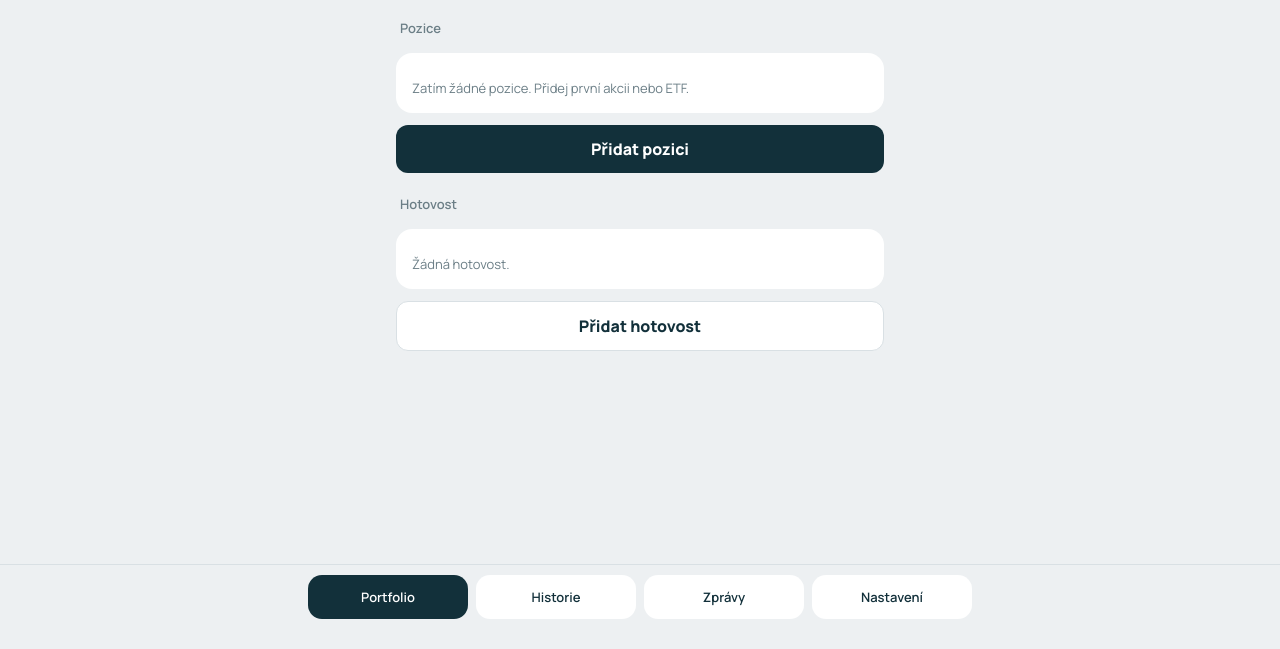
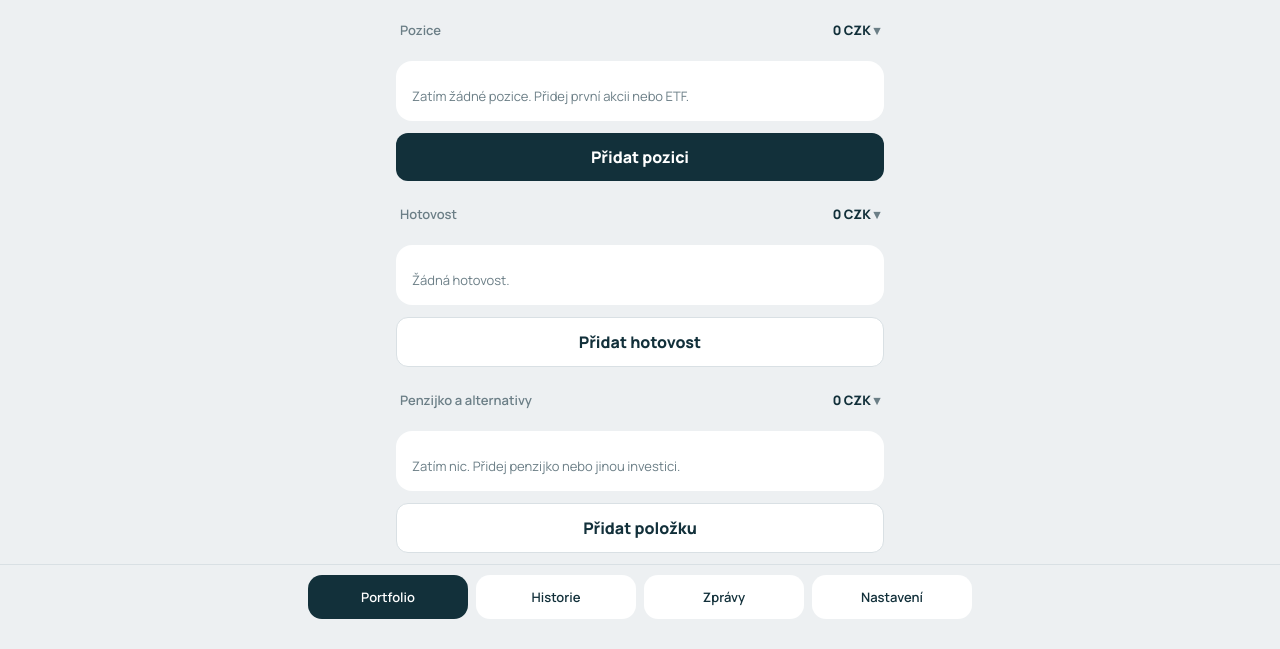
Before and after one commit to jarinniraj/Finance, a plain HTML site: page index.html in a window 1280 px wide. Both pictures are taken after a click on the button "Obnovit". Shown: the part 171-820 px from the top of the page. Drawn offline with Linux system fonts and the light colour scheme.

Commit message:
Add files via upload

```diff
--- a/index.html
+++ b/index.html
@@ -51,6 +51,7 @@ h2{font-size:13px;font-weight:600;color:var(--mute);margin:22px 4px 0}
 .seg{display:flex;gap:6px;margin:14px 0}.seg button{flex:1;padding:9px 0;border-radius:10px;border:0;background:var(--card);font-weight:600;cursor:pointer}.seg button.on{background:var(--acc);color:var(--on)}
 .demo{background:#E0A526;color:#12303A;font-weight:800;font-size:12px;text-align:center;padding:6px;border-radius:8px;margin-bottom:8px}
 #ch{width:100%;height:auto;touch-action:none;display:block}
+.sh{display:flex;justify-content:space-between;align-items:center;width:100%;background:none;border:0;padding:6px 4px;margin-top:18px;color:var(--mute);font-size:13px;font-weight:600;cursor:pointer}.sh b{color:var(--ink);font-weight:700}
 </style>
 </head>
 <body>
@@ -87,10 +88,10 @@ async function refresh(){
   if(loading)return;HC={};loading=true;err='';render();
   const syms=[...new Set(S.h.map(x=>x.t))];
   await Promise.all(syms.map(async s=>{try{P[s]=await quote(s)}catch(e){err='Některé ceny se nepodařilo obnovit.'}}));
-  const curs=new Set([...S.h.map(x=>P[x.t]?.cur),...S.cash.map(c=>c.c)].filter(c=>c&&c!==S.base));
+  const curs=new Set([...S.h.map(x=>P[x.t]?.cur),...S.cash.map(c=>c.c),...(S.alt||[]).map(c=>c.c)].filter(c=>c&&c!==S.base));
   await Promise.all([...curs].map(async c=>{try{FX[c]=(await quote(c+S.base+'=X')).p}catch{err='Některé kurzy se nepodařilo obnovit.'}}));
   ts=Date.now();sv('px',P);sv('fx',FX);sv('ts',ts);
-  {const c=calc();if(!err&&c.pos.every(p=>!p.no&&(p.cur===S.base||FX[p.cur]))&&S.cash.every(x=>x.c===S.base||FX[x.c]))rec(c.tot);if(tab===1)H=hist(hr)}
+  {const c=calc();if(!err&&c.pos.every(p=>!p.no&&(p.cur===S.base||FX[p.cur]))&&S.cash.concat(S.alt||[]).every(x=>x.c===S.base||FX[x.c]))rec(c.tot);if(tab===1)H=hist(hr)}
   loading=false;render();
 }
 const rate=c=>c===S.base?1:(FX[c]??0);
@@ -98,7 +99,8 @@ function calc(){
   let tot=0,day=0;const pos=S.h.map(x=>{const q=P[x.t];if(!q)return{...x,val:0,no:1};
     const v=x.q*q.p*rate(q.cur),d=x.q*(q.p-q.pc)*rate(q.cur);tot+=v;day+=d;return{...x,...q,val:v,d,pct:q.pc?(q.p/q.pc-1)*100:0}});
   const cash=S.cash.map(c=>({...c,val:c.a*rate(c.c)}));const ct=cash.reduce((a,c)=>a+c.val,0);
-  return{pos,cash,ct,tot:tot+ct,day,inv:tot};
+  const alt=(S.alt||[]).map(x=>({...x,val:x.a*rate(x.c)}));const at=alt.reduce((a,x)=>a+x.val,0);
+  return{pos,cash,alt,ct,at,tot:tot+ct+at,day,inv:tot};
 }
 function render(){
   [0,1,2,3].forEach(i=>$('#n'+i).classList.toggle('on',tab===i));
@@ -106,7 +108,7 @@ function render(){
 }
 function vP(){
   const c=calc();const prev=c.tot-c.day;const pct=prev?c.day/prev*100:0;const cl=c.day>=0?'up':'dn';
-  const parts=[...c.pos.filter(p=>p.val).map(p=>[p.t,p.val]),...(c.ct?[['Hotovost',c.ct]]:[])];
+  const parts=[...c.pos.filter(p=>p.val).map(p=>[p.t,p.val]),...(c.ct?[['Hotovost',c.ct]]:[]),...c.alt.filter(x=>x.val).map(x=>[x.n,x.val])];
   const bar=parts.map((p,i)=>`<div style="width:${p[1]/c.tot*100}%;background:${COL[i%7]}"></div>`).join('');
   const lg=parts.map((p,i)=>`<span><i style="background:${COL[i%7]}"></i>${esc(p[0])} ${fmt(p[1]/c.tot*100)} %</span>`).join('');
   return `<div class="top"><span>${loading?'Aktualizuji…':ts?'Aktualizováno '+new Date(ts).toLocaleTimeString('cs-CZ',{hour:'2-digit',minute:'2-digit'}):'Ceny zatím nenačteny'}</span><span><button onclick="setDemo(!demo)">${demo?'Ukončit demo':'Demo'}</button><button onclick="refresh()">Obnovit</button></span></div>
@@ -114,13 +116,15 @@ function vP(){
   <div class="chg ${cl}">${c.day>=0?'+':''}${money(c.day)} (${c.day>=0?'+':''}${fmt(pct,2)} %) dnes</div></div>
   ${c.tot?`<div class="bar">${bar}</div><div class="legend">${lg}</div>`:''}
   ${err?`<p class="msg err">${err}</p>`:''}
-  <h2>Pozice</h2>
+  ${sec('pos','Pozice',money(c.inv))}<div ${FO.pos?'hidden':''}>
   <div class="list">${c.pos.map((p,i)=>`<button class="row" onclick="editH(${i})"><div class="l"><b>${esc(p.t)}</b><span>${p.no?'cena nenačtena':esc(p.name)+' · '+fmtq(p.q)+' ks × '+fmt(p.p,2)+' '+p.cur}</span></div>
   <div class="r"><b>${money(p.val)}</b>${p.no?'':`<span class="${p.pct>=0?'up':'dn'}">${p.pct>=0?'+':''}${fmt(p.pct,2)} %</span>`}</div></button>`).join('')||'<p class="msg" style="padding:16px">Zatím žádné pozice. Přidej první akcii nebo ETF.</p>'}</div>
   ${demo?'':`<button class="btn" onclick="editH(-1)">Přidat pozici</button>`}
-  <h2>Hotovost</h2>
+  </div>${sec('cash','Hotovost',money(c.ct))}<div ${FO.cash?'hidden':''}>
   <div class="list">${c.cash.map((x,i)=>`<button class="row" onclick="editC(${i})"><div class="l"><b>${esc(x.c)}</b></div><div class="r"><b>${money(x.val)}</b>${x.c!==S.base?`<span>${fmt(x.a,2)} ${esc(x.c)}</span>`:''}</div></button>`).join('')||'<p class="msg" style="padding:16px">Žádná hotovost.</p>'}</div>
-  ${demo?'':`<button class="btn g" onclick="editC(-1)">Přidat hotovost</button>`}`;
+  ${demo?'':`<button class="btn g" onclick="editC(-1)">Přidat hotovost</button>`}</div>${sec('alt','Penzijko a alternativy',money(c.at))}<div ${FO.alt?'hidden':''}>
+  <div class="list">${c.alt.map((x,i)=>`<button class="row" onclick="editA(${i})"><div class="l"><b>${esc(x.n)}</b><span>${esc(x.t||'Jiné')}${x.u?' · aktualizováno '+new Date(x.u).toLocaleDateString('cs-CZ',{day:'numeric',month:'numeric'}):''}</span></div><div class="r"><b>${money(x.val)}</b>${x.c!==S.base?`<span>${fmt(x.a,2)} ${esc(x.c)}</span>`:''}</div></button>`).join('')||'<p class="msg" style="padding:16px">Zatím nic. Přidej penzijko nebo jinou investici.</p>'}</div>
+  ${demo?'':`<button class="btn g" onclick="editA(-1)">Přidat položku</button>`}</div>`;
 }
 function sheet(h){$('#sheet').innerHTML=h?`<div class="sheet" onclick="if(event.target===this)sheet()"><div>${h}</div></div>`:''}
 function editH(i){if(demo)return;const x=S.h[i]||{t:'',q:''};sheet(`<b>${i<0?'Nová pozice':esc(x.t)}</b><div class="f">
@@ -136,6 +140,19 @@ function saveC(i){const c=$('#c').value.trim().toUpperCase(),a=num($('#a').value
   if(i<0)S.cash.push({c,a});else S.cash[i]={c,a};sv('pf',S);sheet();refresh()}
 function delC(i){S.cash.splice(i,1);sv('pf',S);HC={};sheet();render()}
 
+let FO=ld('fold',{});
+function tog(k){FO[k]=!FO[k];sv('fold',FO);render()}
+const sec=(k,t,v)=>`<button class="sh" onclick="tog('${k}')"><span>${t}</span><span><b>${v}</b> ${FO[k]?'▸':'▾'}</span></button>`;
+const TY=['Penzijko','Alternativní','Jiné'];
+function editA(i){if(demo)return;const x=(S.alt||[])[i]||{n:'',t:'Penzijko',a:'',c:S.base};
+  sheet(`<b>${i<0?'Nová položka':esc(x.n)}</b><div class="f"><label>Název (např. Penzijko Conseq, zlato, nemovitostní fond)</label><input id="an" value="${esc(x.n)}">
+<label>Typ</label><select id="at">${TY.map(t=>`<option ${t===x.t?'selected':''}>${t}</option>`).join('')}</select>
+<label>Aktuální hodnota (aktualizuj ručně)</label><input id="aa" type="text" inputmode="decimal" value="${x.a}" placeholder="např. 184500,50">
+<label>Měna</label><input id="ac" value="${esc(x.c)}" autocapitalize="characters"></div>
+<button class="btn" onclick="saveA(${i})">Uložit</button>${i>=0?`<button class="btn g" onclick="delA(${i})">Smazat</button>`:''}`)}
+function saveA(i){const n=$('#an').value.trim(),t=$('#at').value,a=num($('#aa').value),c=$('#ac').value.trim().toUpperCase();if(!n||isNaN(a)||!c)return;
+  S.alt=S.alt||[];const o={n,t,a,c,u:Date.now()};if(i<0)S.alt.push(o);else S.alt[i]=o;sv('pf',S);sheet();refresh()}
+function delA(i){S.alt.splice(i,1);sv('pf',S);HC={};sheet();render()}
 function md(t){
   let h=esc(t).replace(/\*\*(.+?)\*\*/g,'<b>$1</b>').replace(/^#{1,3} (.+)$/gm,'<h3>$1</h3>').replace(/^[-•] (.+)$/gm,'<li>$1</li>');
   h=h.replace(/(<li>.*<\/li>\n?)+/g,m=>'<ul>'+m+'</ul>');return h.replace(/\n{2,}/g,'<br>').replace(/\n/g,' ');
@@ -179,14 +196,14 @@ function vS0(){
   <button class="btn g" onclick="imp()">Obnovit ze zálohy</button>
   <p class="msg">Ceny jsou z Yahoo Finance a mohou být zpožděné. Data portfolia zůstávají jen v prohlížeči tvého telefonu.</p>`;
 }
-async function exp(){try{await navigator.clipboard.writeText(JSON.stringify({h:S.h,cash:S.cash,base:S.base,snaps:snaps()}));alert('Záloha je ve schránce.')}catch{prompt('Zkopíruj:',JSON.stringify({h:S.h,cash:S.cash,base:S.base,snaps:snaps()}))}}
+async function exp(){try{await navigator.clipboard.writeText(JSON.stringify({h:S.h,cash:S.cash,base:S.base,alt:S.alt||[],snaps:snaps()}));alert('Záloha je ve schránce.')}catch{prompt('Zkopíruj:',JSON.stringify({h:S.h,cash:S.cash,base:S.base,alt:S.alt||[],snaps:snaps()}))}}
 function imp(){if(demo)return;const t=prompt('Vlož zálohu:');if(!t)return;try{const o=JSON.parse(t),sn=o.snaps;delete o.snaps;S={...S,...o};sv('pf',S);if(sn)sv('snaps_'+S.base,sn);refresh()}catch{alert('Neplatná záloha.')}}
 
 
 const num=s=>parseFloat(String(s).replace(/\s/g,'').replace(',','.'));
 const fmtq=n=>new Intl.NumberFormat('cs-CZ',{maximumFractionDigits:6}).format(n);
 const REAL={};
-const DEMO={S:{base:'CZK',key:'',h:[{t:'AAPL',q:12.5},{t:'MSFT',q:8},{t:'CSPX.L',q:6.25},{t:'EUNL.DE',q:40.5},{t:'CEZ.PR',q:30}],cash:[{c:'CZK',a:85000},{c:'EUR',a:1200.5},{c:'USD',a:600}]},
+const DEMO={S:{base:'CZK',key:'',h:[{t:'AAPL',q:12.5},{t:'MSFT',q:8},{t:'CSPX.L',q:6.25},{t:'EUNL.DE',q:40.5},{t:'CEZ.PR',q:30}],cash:[{c:'CZK',a:85000},{c:'EUR',a:1200.5},{c:'USD',a:600}],alt:[{n:'Penzijní spoření',t:'Penzijko',a:184500,c:'CZK',u:Date.now()},{n:'Zlatá mince 1 oz',t:'Alternativní',a:2650,c:'USD',u:Date.now()-5*864e5},{n:'Nemovitostní fond',t:'Alternativní',a:1800,c:'EUR',u:Date.now()-20*864e5}]},
  P:{AAPL:{p:231.4,pc:229.1,cur:'USD',name:'Apple Inc.'},MSFT:{p:418.2,pc:421.9,cur:'USD',name:'Microsoft Corp.'},'CSPX.L':{p:612.3,pc:608.8,cur:'USD',name:'iShares Core S&P 500 UCITS ETF'},'EUNL.DE':{p:104.7,pc:104.2,cur:'EUR',name:'iShares Core MSCI World UCITS ETF'},'CEZ.PR':{p:1040,pc:1052,cur:'CZK',name:'ČEZ, a.s.'}},
  FX:{USD:23.2,EUR:25.1}};
 const DEMO_NEWS=`## Trh celkově
```
